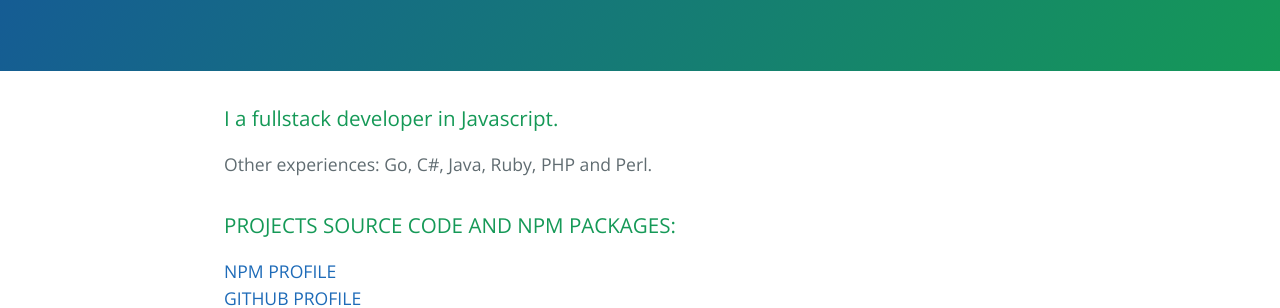
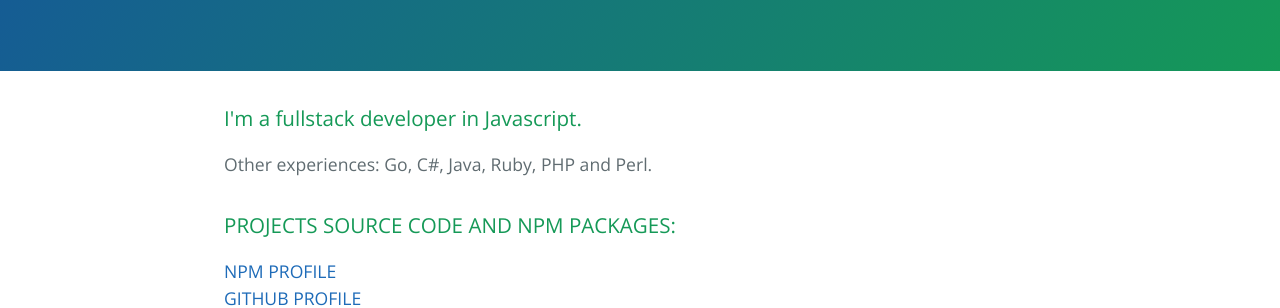
Before and after one commit to warlock/warlock.github.io, a Jekyll site: the page index.html, which Jekyll copies as it is, in a window 1280 px wide. Shown: the part 199-507 px from the top of the page. Built offline with Jekyll 4.4.1, drawn with Linux system fonts in a browser that asks for light colours.

```diff
--- a/index.html
+++ b/index.html
@@ -16,7 +16,7 @@
     </section>
 
     <section class="main-content">
-      <h3><a id="who" class="anchor" href="#who" aria-hidden="true"><span aria-hidden="true" class="octicon octicon-link"></span></a>I a fullstack developer in Javascript.</h3>
+      <h3><a id="who" class="anchor" href="#who" aria-hidden="true"><span aria-hidden="true" class="octicon octicon-link"></span></a>I'm a fullstack developer in Javascript.</h3>
       <p>Other experiences: Go, C#, Java, Ruby, PHP and Perl.</p>
 
       <h3><a id="repo" class="anchor" href="#repo" aria-hidden="true"><span aria-hidden="true" class="octicon octicon-link"></span></a>PROJECTS SOURCE CODE AND NPM PACKAGES:</h3>
```
